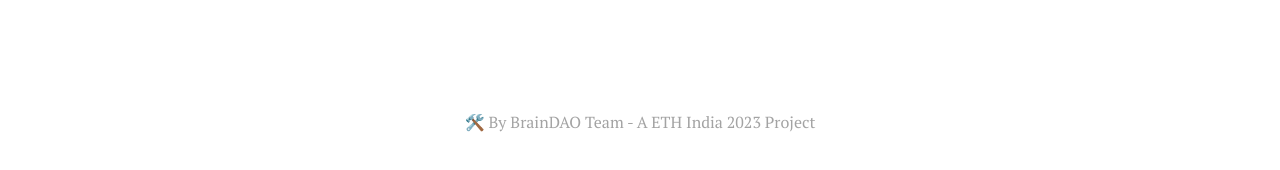
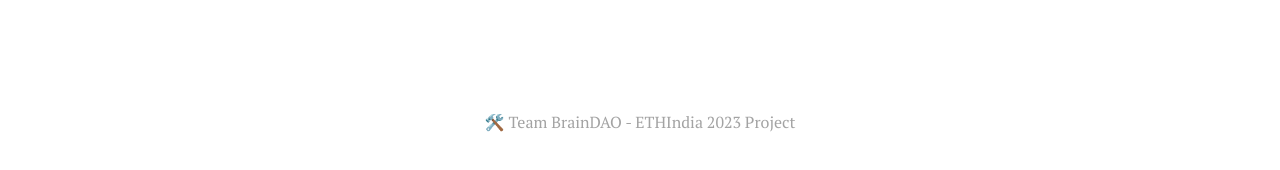
Before and after one commit to Royal-lobster/ChainSheets, a Next.js app: page / in a window 1280 px wide. Shown: the part 610-780 px from the top of the page. Built offline with nearby package versions, Linux system fonts and the light colour scheme.

Commit message:
update footer

```diff
--- a/app/(layout)/Footer.tsx
+++ b/app/(layout)/Footer.tsx
@@ -3,7 +3,7 @@
 const Footer = () => {
   return (
     <footer className="p-10 text-neutral-400 text-center">
-      🛠️ By BrainDAO Team - A ETH India 2023 Project
+      🛠️ Team BrainDAO - ETHIndia 2023 Project
     </footer>
   );
 };
```
